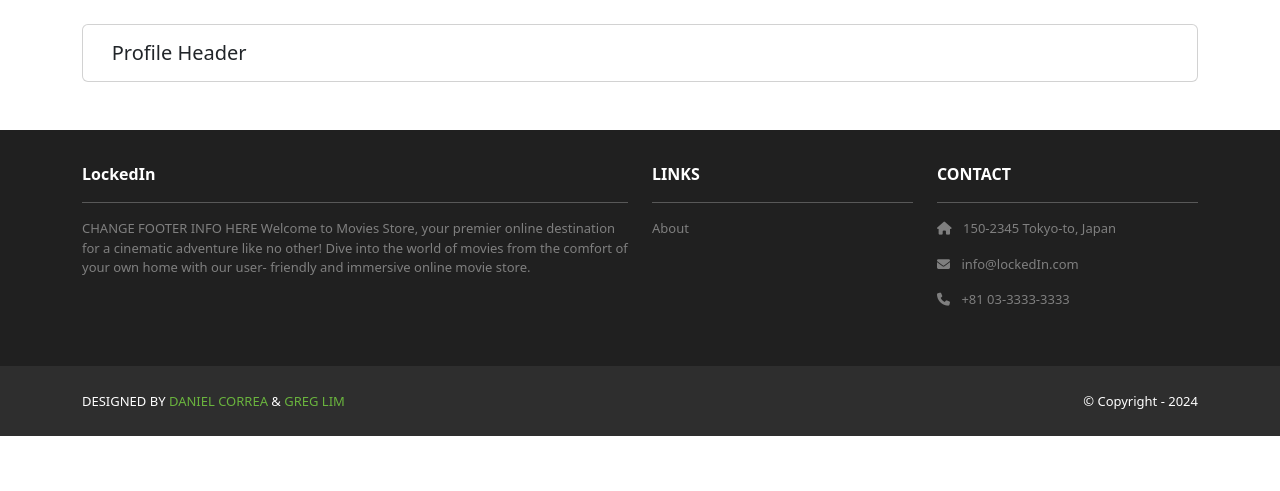
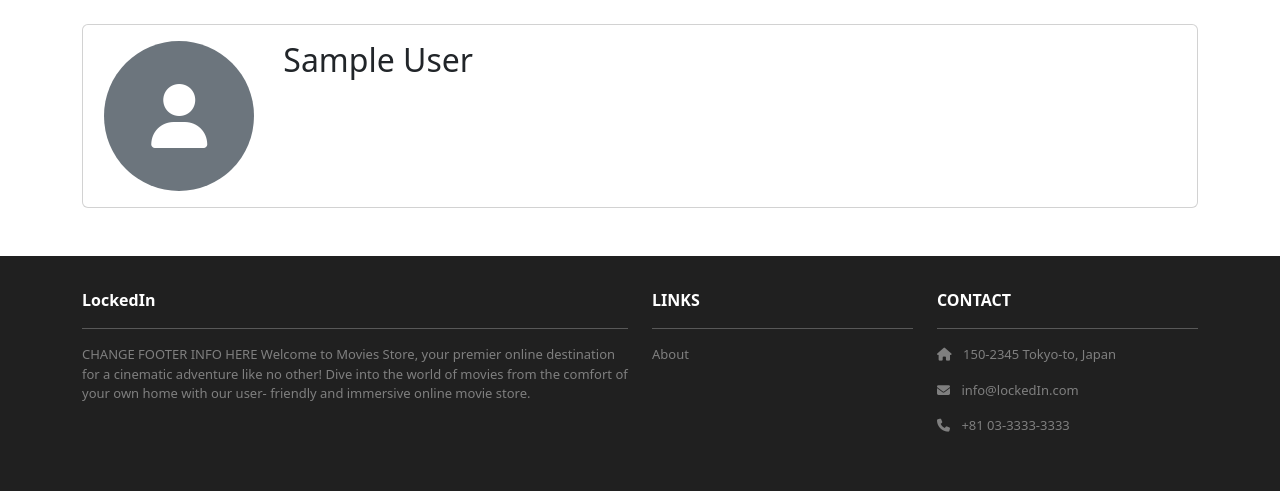
Before and after one commit to StealthyFearZ/lockedin, a Django app: page /profiles/ in a window 1280 px wide. Shown: the part 82-573 px from the top of the page. Run offline with Django 5.2, Linux system fonts and the light colour scheme; the visitor is signed in with stand-in values (Sample User, id 1); data comes from the database, SQL or seed files in the repository; some libraries are stand-ins or nearby versions.

Commit message:
Added profile pic and username to header

```diff
--- a/lockedin/profiles/templates/profiles/profile_detail.html
+++ b/lockedin/profiles/templates/profiles/profile_detail.html
@@ -8,10 +8,32 @@
         <div class="card-body">
             <div class="row">
                 <div class="col-md-2 text-center">
-                    <h5 class="mb-0"> Profile Header</h5>
+                    <!-- Add Profile Picture to the left-->
+                    {% if profile.profile_pic %}
+                        <img src="{{ profile.profile_pic.url }}" alt="Profile Picture"
+                             class="rounded-circle img-fluid" style="width: 150px; height: 150px; object-fit: cover;">
+                    {% else %}
+                        <!-- Add defualt profile pic if there is none-->
+                        <div class="rounded-circle bg-secondary d-flex align-items-center justify-content-center mx-auto"
+                             style="width: 150px; height: 150px;">
+                            <i class="fas fa-user fa-4x text-white"></i>
+                        </div>
+                    {% endif %}
+                </div>
+                <div class="col-md-8">
+                    <!-- Should be name or username-->
+                    <h2>{{ profile.user.get_full_name|default:profile.user.username }}</h2>
+                    {% if profile.headline %}
+                        <!-- Should looks similar to linkedIn, sort of...-->
+                        <p class="text-muted mb-2"><strong>{{ profile.headline }}</strong></p>
+                    {% endif %}
+
+                    <!-- ADD THE SOCIAL LINKS HERE-->
                 </div>
             </div>
         </div>
     </div>
+
+    <!--Social Links-->
 </div>
 {% endblock content %}
```
